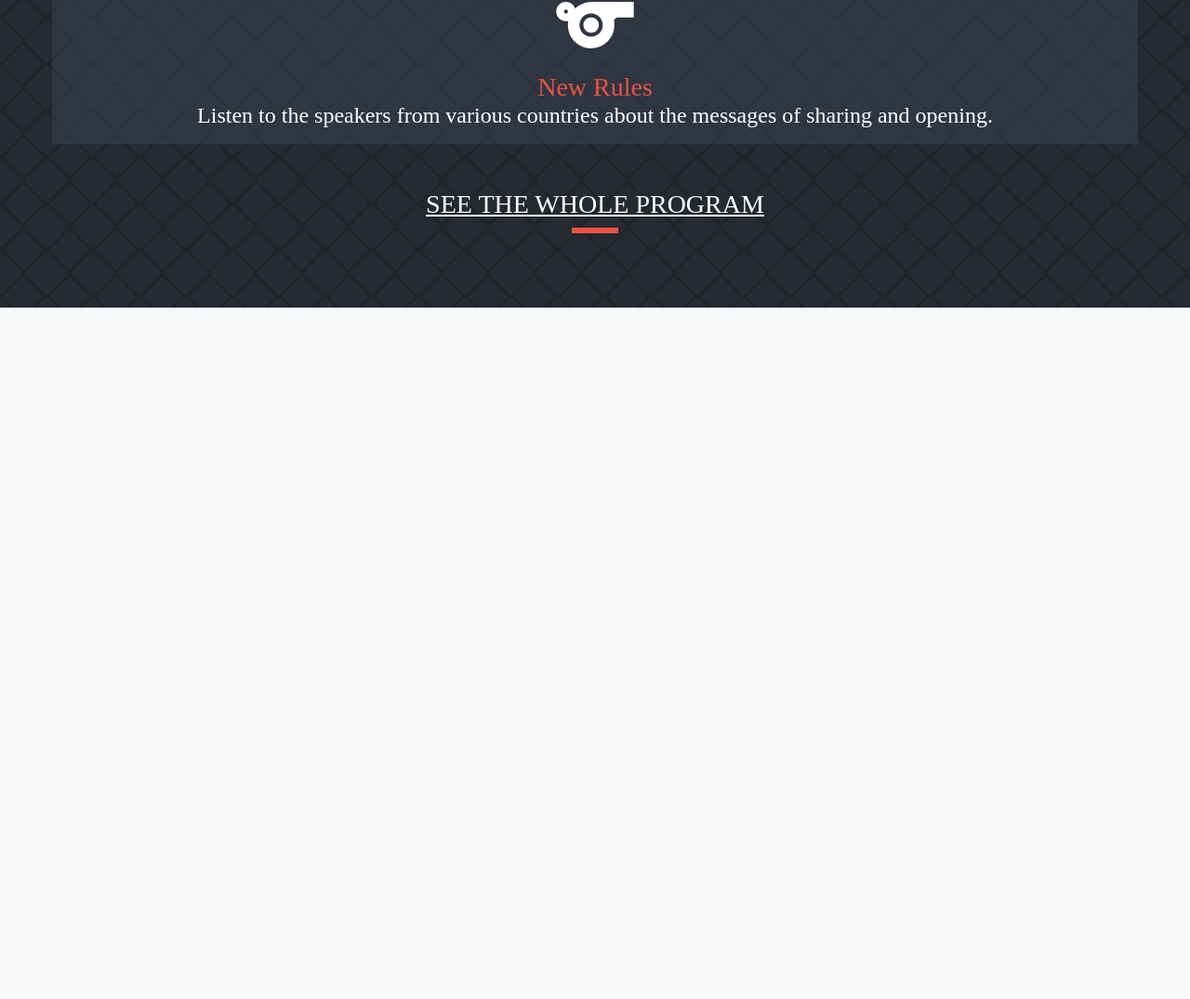
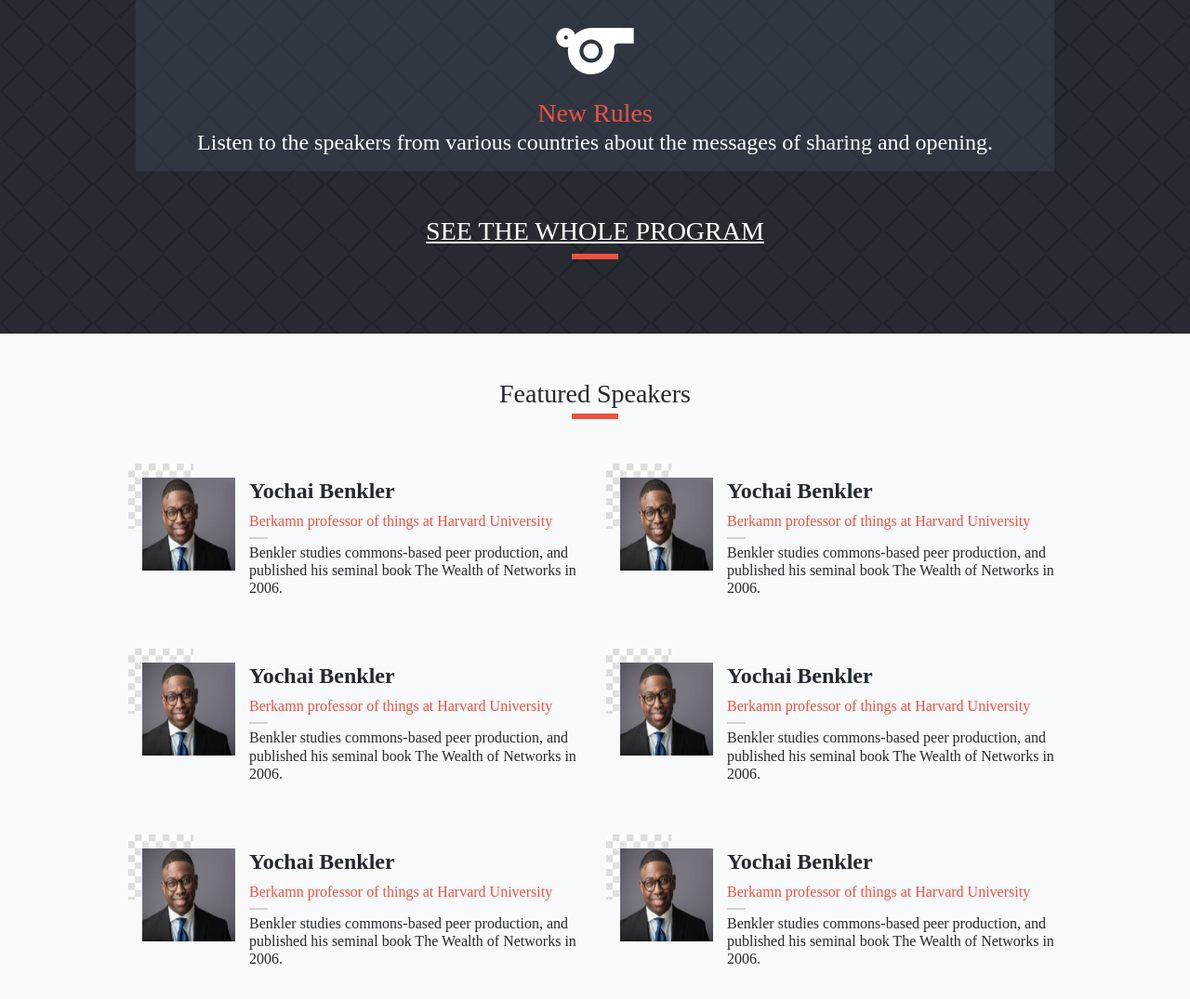
Before and after one commit to vitorelourenco/sports-conference-page, a plain HTML site: page index.html in a window 1280 px wide. Shown: the part 1505-2580 px from the top of the page at 93% size. Before the commit the page ends 1836 px from the top, so only its background shows below. Drawn offline with nearby package versions, Linux system fonts and the light colour scheme; a web font is replaced by a local one.

Commit message:
Add featured speakers section

```diff
--- a/index.html
+++ b/index.html
@@ -126,6 +126,89 @@
         </div>
       </section>
     </div>
+    <div class="container-fluid width-limited mx-auto px-md-5 my-5">
+      <h3 class="color-c-dark font-lato text-center">Featured Speakers</span>
+      <span class="d-block small-orange-line mt-1 mb-5 mx-auto"></span>
+      <div class="row">
+        <div class="col-12 col-md-6 d-flex">
+          <div class="speaker-img-div position-relative">
+            <img class="speaker-img position-absolute " src="assets/images/dude.jpeg">
+          </div>
+          <div class="speaker-text-div text-start font-lato">
+            <h4 class="fw-bolder color-c-dark">Yochai Benkler</h4>
+            <h6 class="color-c-orange">Berkamn professor of things at Harvard University</h6>
+            <span class="grey-dash"></span>
+            <h6 class="color-c-dark">Benkler studies commons-based peer production, and published his seminal book The Wealth of Networks in 2006.</h6>
+          </div>
+        </div>
+        <div class="col-12 col-md-6 d-flex text-start">
+          <div class="speaker-img-div position-relative">
+            <img class="speaker-img position-absolute " src="assets/images/dude.jpeg">
+          </div>
+          <div class="speaker-text-div">
+            <h4 class="fw-bolder color-c-dark">Yochai Benkler</h4>
+            <h6 class="color-c-orange">Berkamn professor of things at Harvard University</h6>
+            <span class="grey-dash"></span>
+            <h6 class="color-c-dark">Benkler studies commons-based peer production, and published his seminal book The Wealth of Networks in 2006.</h6>
+
+          </div>
+        </div>
+      </div>
+      <div class="row mt-5">
+        <div class="col-12 col-md-6 d-flex">
+          <div class="speaker-img-div position-relative">
+            <img class="speaker-img position-absolute " src="assets/images/dude.jpeg">
+          </div>
+          <div class="speaker-text-div text-start font-lato">
+            <h4 class="fw-bolder color-c-dark">Yochai Benkler</h4>
+            <h6 class="color-c-orange">Berkamn professor of things at Harvard University</h6>
+            <span class="grey-dash"></span>
+            <h6 class="color-c-dark">Benkler studies commons-based peer production, and published his seminal book The Wealth of Networks in 2006.</h6>
+          </div>
+        </div>
+        <div class="col-12 col-md-6 d-flex text-start">
+          <div class="speaker-img-div position-relative">
+            <img class="speaker-img position-absolute " src="assets/images/dude.jpeg">
+          </div>
+          <div class="speaker-text-div">
+            <h4 class="fw-bolder color-c-dark">Yochai Benkler</h4>
+            <h6 class="color-c-orange">Berkamn professor of things at Harvard University</h6>
+            <span class="grey-dash"></span>
+            <h6 class="color-c-dark">Benkler studies commons-based peer production, and published his seminal book The Wealth of Networks in 2006.</h6>
+
+          </div>
+        </div>
+
+      </div>
+
+      <div class="row mt-5">
+        <div class="col-12 col-md-6 d-flex">
+          <div class="speaker-img-div position-relative">
+            <img class="speaker-img position-absolute " src="assets/images/dude.jpeg">
+          </div>
+          <div class="speaker-text-div text-start font-lato">
+            <h4 class="fw-bolder color-c-dark">Yochai Benkler</h4>
+            <h6 class="color-c-orange">Berkamn professor of things at Harvard University</h6>
+            <span class="grey-dash"></span>
+            <h6 class="color-c-dark">Benkler studies commons-based peer production, and published his seminal book The Wealth of Networks in 2006.</h6>
+          </div>
+        </div>
+        <div class="col-12 col-md-6 d-flex text-start">
+          <div class="speaker-img-div position-relative">
+            <img class="speaker-img position-absolute " src="assets/images/dude.jpeg">
+          </div>
+          <div class="speaker-text-div">
+            <h4 class="fw-bolder color-c-dark">Yochai Benkler</h4>
+            <h6 class="color-c-orange">Berkamn professor of things at Harvard University</h6>
+            <span class="grey-dash"></span>
+            <h6 class="color-c-dark">Benkler studies commons-based peer production, and published his seminal book The Wealth of Networks in 2006.</h6>
+
+          </div>
+        </div>
+
+      </div>
+
+    </div>
 
 
     <!-- Optional JavaScript; choose one of the two! -->
--- a/sass_styles/global_layout.scss
+++ b/sass_styles/global_layout.scss
@@ -57,7 +57,7 @@ $c-light: #D3D3D3;
 }
 
 .width-limited {
-  max-width: 1400px;
+  max-width: 1100px;
 }
 
 #mobile-nav {
--- a/sass_styles/main.scss
+++ b/sass_styles/main.scss
@@ -12,6 +12,33 @@
   border: 0.2rem solid #EC5242;
 }
 
+.speaker-img-div {
+  width: 115px;
+  height: 115px;
+  background-image: url(../assets/images/checkboard.jpg);
+  background-repeat: no-repeat;
+  flex-shrink: 0;
+}
+
+.speaker-img {
+  bottom: 0;
+  right: 0;
+  width: 100px;
+  height: 100px;
+}
+
+.grey-dash {
+  display: block;
+  width: 20px;
+  border: 1px solid #D3D3D3;
+  margin: 5px 0;
+}
+
+.speaker-text-div {
+  margin-top: 15px;
+  margin-left: 15px;
+}
+
 @media screen and (min-width: 768px){
   // #main-poster {
   //   height: calc(100vh - 8.5rem);
```
Also changed, not shown: assets/images/checkboard.jpg (added), assets/images/dude.jpeg (added), css_styles/global_layout.css, css_styles/main.css, 1 other file.
